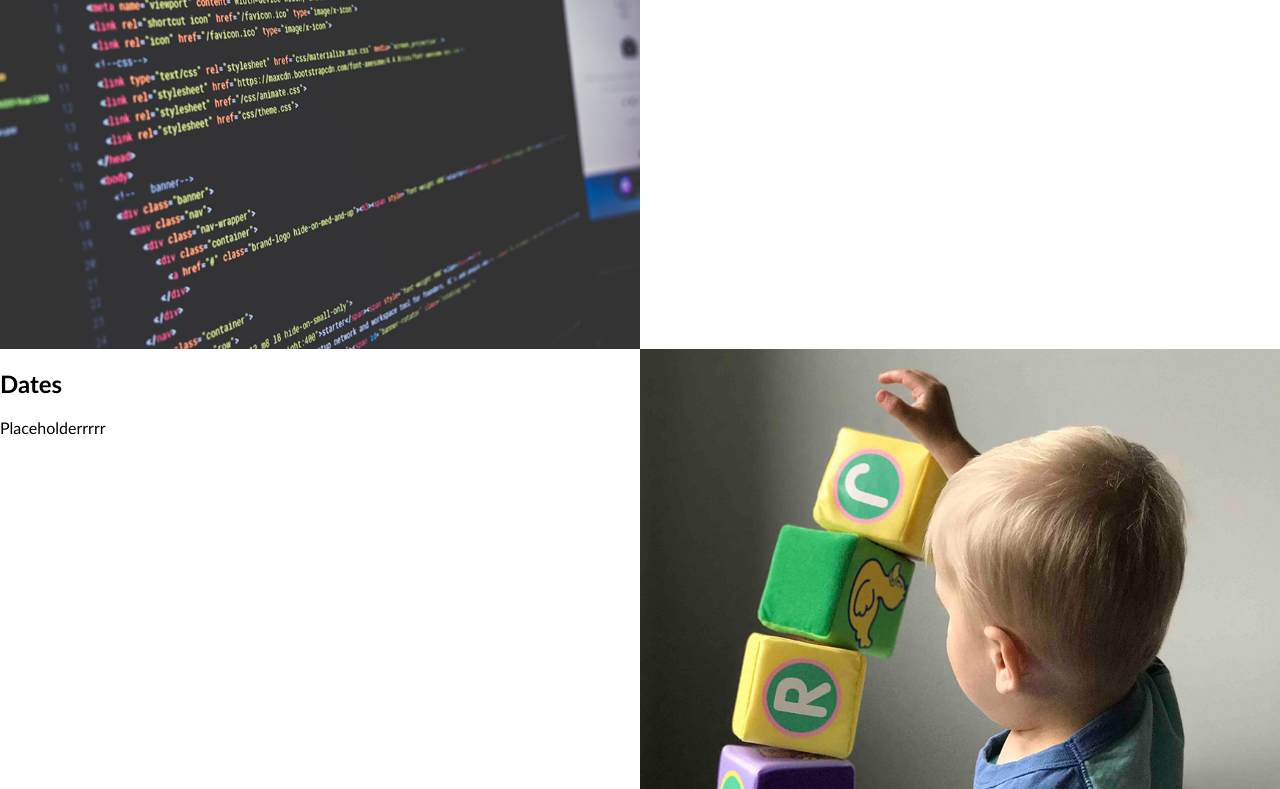
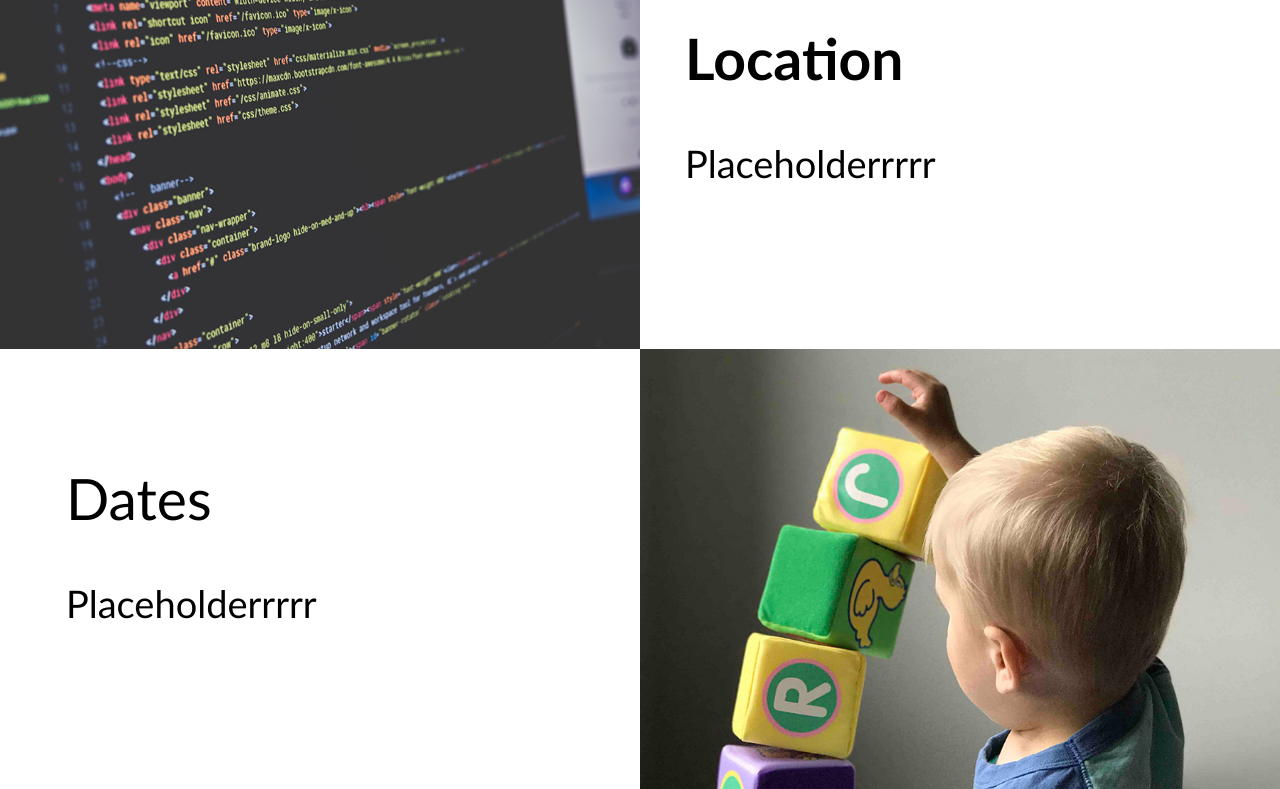
Before and after one commit to Project-Alpha-Team/TheOne-and-Only, a plain HTML site: page index.html in a window 1280 px wide. Shown: the part 1097-1886 px from the top of the page. Drawn offline with nearby package versions, Linux system fonts and the light colour scheme.

Commit message:
Changed place and design of texts. Now looks better.

```diff
--- a/assets/css/style.css
+++ b/assets/css/style.css
@@ -158,3 +158,29 @@ button {
     background-size: cover;
     width: 50%;
 }
+
+.text-wrap {
+    width: 60%;
+    /* top: 49%; */
+    padding-top: 68px;
+    padding-left: 66px;
+    font-size: 38px;
+    font-weight: 200;
+    /* text-align: center; */
+    /* display: flex; */
+}
+
+.text-wrap2 {
+    width: 60%;
+    /* top: 49%; */
+    padding-top: 68px;
+    padding-left: 45px;
+    font-size: 38px;
+    font-weight: 200;
+    /* text-align: center; */
+    /* display: flex; */
+}
+
+.text-wrap h2 {
+    font-weight: 500;
+}
--- a/index.html
+++ b/index.html
@@ -49,8 +49,10 @@
 
         <div class='row'>
           <div class='show-case-text'>
-            <h2>Artist</h2>
-            <p class='lead'>Placeholderrrrr</p>
+            <div class='text-wrap'>
+              <h2>Artist</h2>
+              <p class='lead'>Placeholderrrrr</p>
+            </div>
           </div>
           <div class='first-img'></div>
         </div>
@@ -58,7 +60,7 @@
         <div class='row'>
           <div class='second-img'></div>
           <div class='show-case-text'>
-            <div class='text-wrap'>
+            <div class='text-wrap2'>
               <h2>Location</h2>
               <p class='lead'>Placeholderrrrr</p>
             </div>
@@ -67,8 +69,10 @@
 
         <div class='row'>
             <div class='show-case-text'>
-              <h2>Dates</h2>
-              <p class='lead'>Placeholderrrrr</p>
+              <div class='text-wrap'>
+                <h2>Dates</h2>
+                <p class='lead'>Placeholderrrrr</p>
+              </div>
             </div>
             <div class='third-img'></div>
         </div>
```
